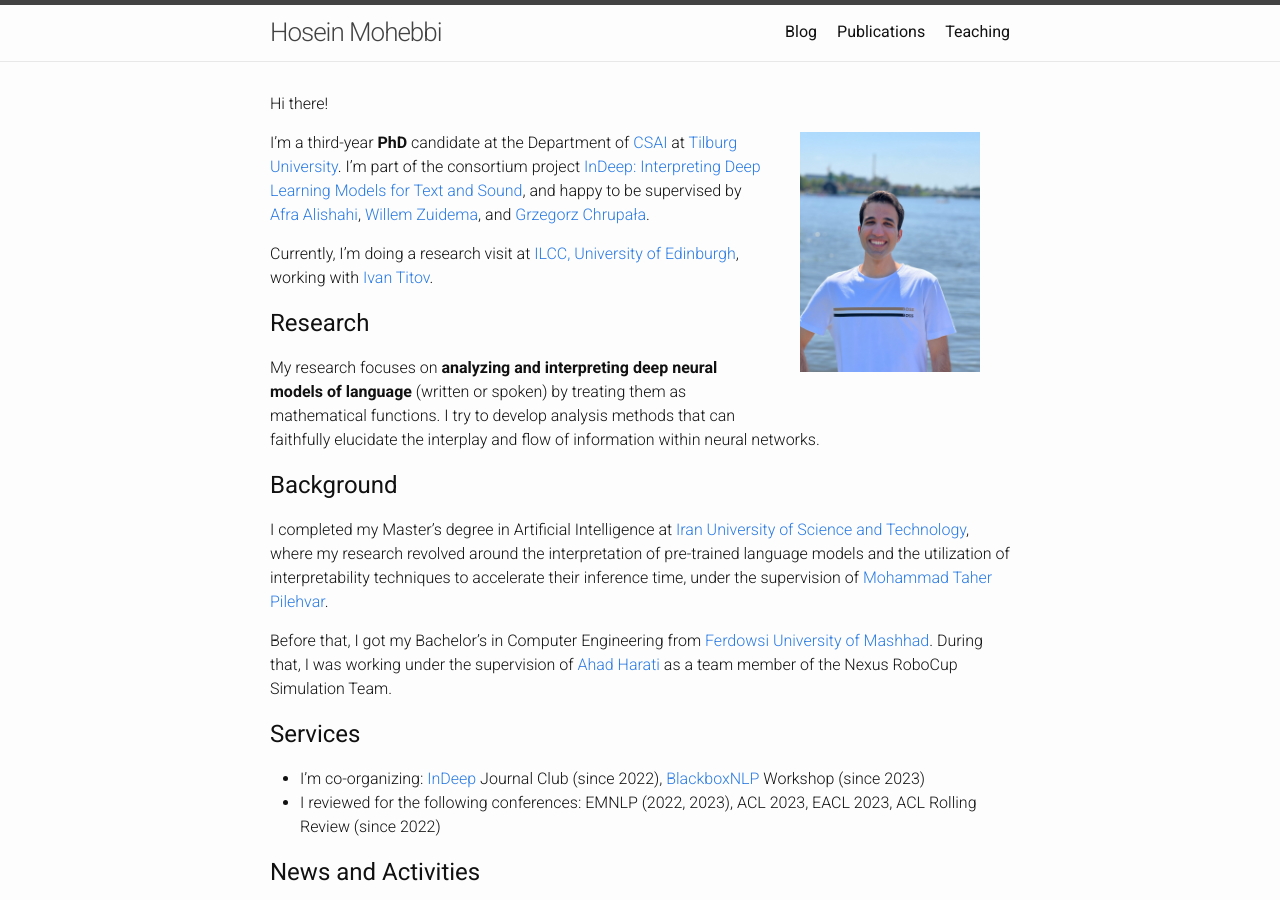
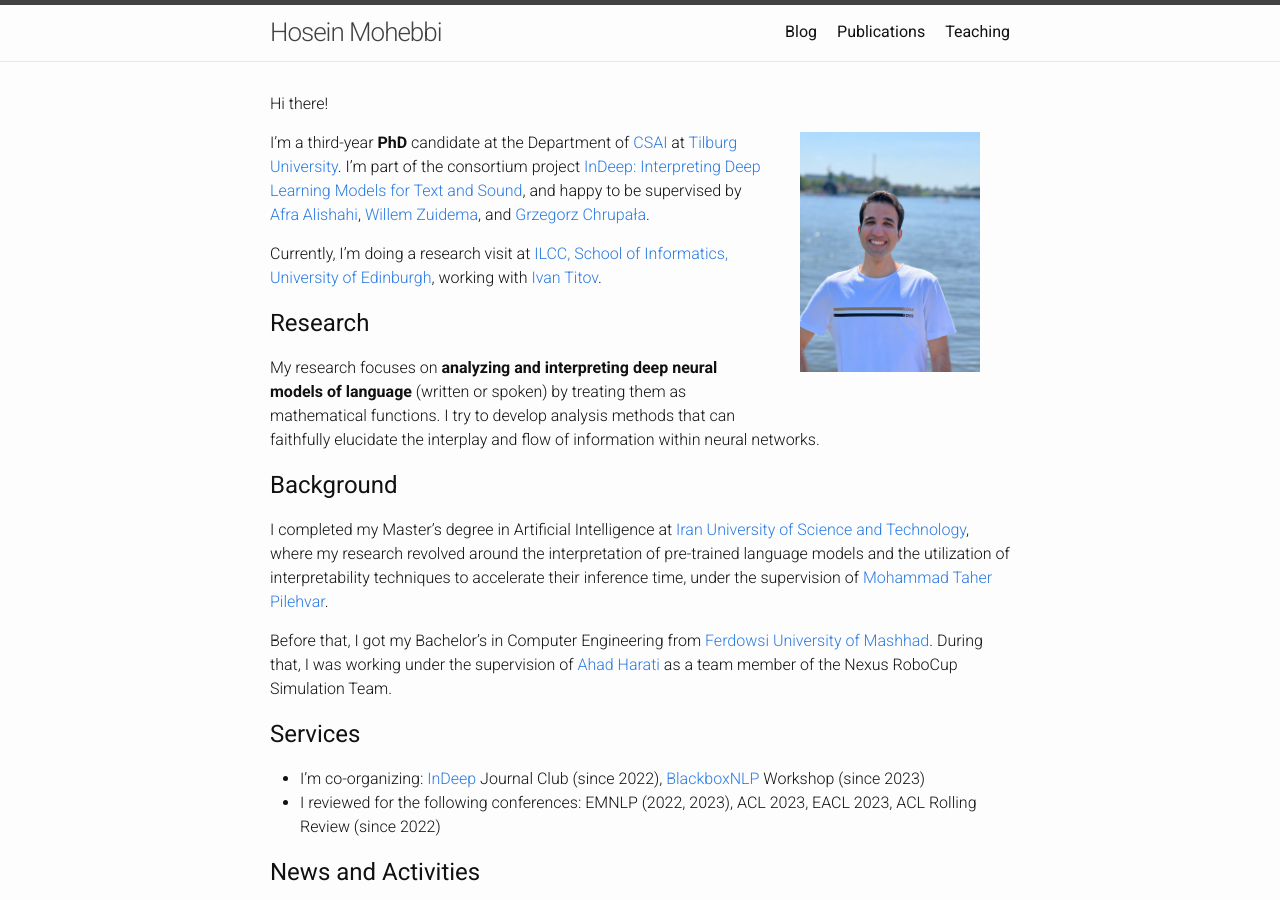
Before and after one commit to hmohebbi/hmohebbi.github.io, a Jekyll site: the page built from index.md, in a window 1280 px wide and 900 px high. Built offline with Jekyll 4.4.1, drawn with Linux system fonts in a browser that asks for light colours; a style sheet for code colours, icons or effects is not loaded.

Commit message:
Update index.md

```diff
--- a/index.md
+++ b/index.md
@@ -24,7 +24,7 @@ Hi there!
 
 I'm a third-year __PhD__ candidate at the Department of [CSAI](https://www.tilburguniversity.edu/about/schools/tshd/departments/dca) at [Tilburg University](https://www.tilburguniversity.edu/). I'm part of the consortium project [InDeep: Interpreting Deep Learning Models for Text and Sound](https://projects.illc.uva.nl/indeep/), and happy to be supervised by [Afra Alishahi](http://afra.alishahi.name/), [Willem Zuidema](https://staff.fnwi.uva.nl/w.zuidema/), and [Grzegorz Chrupała](https://grzegorz.chrupala.me/).
 
-Currently, I'm doing a research visit at [ILCC, University of Edinburgh](https://web.inf.ed.ac.uk/ilcc), working with [Ivan Titov](http://ivan-titov.org/).
+Currently, I'm doing a research visit at [ILCC, School of Informatics, University of Edinburgh](https://web.inf.ed.ac.uk/ilcc), working with [Ivan Titov](http://ivan-titov.org/).
 
 ## Research
 My research focuses on __analyzing and interpreting deep neural models of language__ (written or spoken) by treating them as mathematical functions. I try to develop analysis methods that can faithfully elucidate the interplay and flow of information within neural networks.
```
